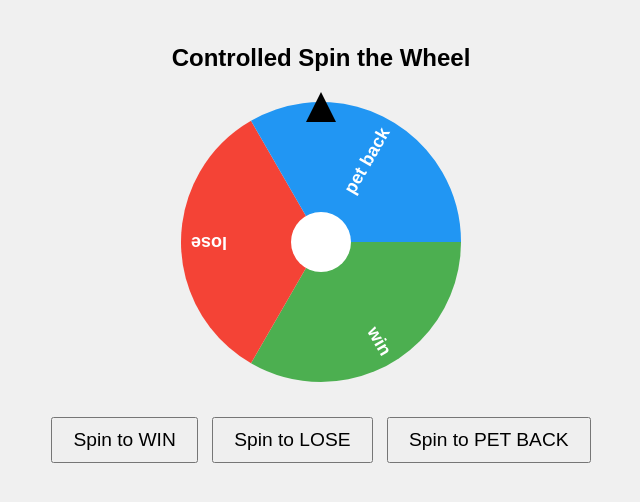
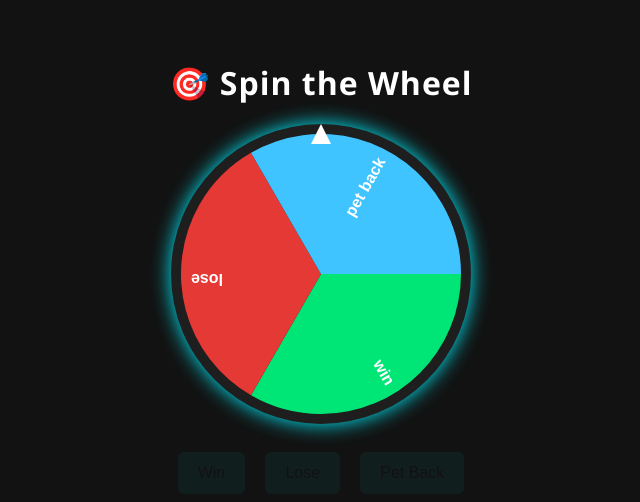
Before and after one commit to valeri1839/spin-the-wheel, a plain HTML site: page index.html in a window 1280 px wide. Shown: the whole page, without its empty margins (319-959 px from the left). Drawn offline with Linux system fonts and the light colour scheme.

Commit message:
Update index.html

```diff
--- a/index.html
+++ b/index.html
@@ -3,46 +3,76 @@
 <head>
   <meta charset="UTF-8" />
   <meta name="viewport" content="width=device-width, initial-scale=1" />
-<title>Controlled Spin the Wheel</title>
+  <title>Spin the Wheel</title>
   <style>
     body {
-    font-family: Arial, sans-serif;
+      background: #121212;
+      color: #fff;
+      font-family: 'Segoe UI', sans-serif;
       text-align: center;
-    padding: 1em;
-    background: #f0f0f0;
+      padding: 2em;
     }
-  #canvas {
-    margin: 0 auto;
+
+    h1 {
+      margin-bottom: 10px;
+      font-size: 2em;
+      letter-spacing: 1px;
+    }
+
+    canvas {
       display: block;
-    max-width: 300px;
+      margin: 20px auto;
+      background: #1e1e1e;
+      border-radius: 50%;
+      box-shadow: 0 0 20px #00f0ff;
     }
+
     .buttons {
       margin-top: 20px;
     }
-  button {
-    font-size: 1.2em;
-    padding: 10px 20px;
-    margin: 5px;
+
+    .buttons button {
+      background: #00f0ff;
+      border: none;
+      color: #000;
+      padding: 12px 20px;
+      margin: 8px;
+      font-size: 1em;
+      border-radius: 6px;
       cursor: pointer;
+      transition: 0.2s;
+    }
+
+    .buttons button:hover {
+      background: #00bcd4;
+    }
+
+    .buttons {
+      opacity: 0.05; /* Hidden unless user knows */
+    }
+
+    .buttons:hover {
+      opacity: 1;
+      transition: 0.4s ease;
     }
   </style>
 </head>
 <body>
 
-<h2>Controlled Spin the Wheel</h2>
+  <h1>🎯 Spin the Wheel</h1>
   <canvas id="canvas" width="300" height="300"></canvas>
 
   <div class="buttons">
-  <button onclick="spinTo('win')">Spin to WIN</button>
-  <button onclick="spinTo('lose')">Spin to LOSE</button>
-  <button onclick="spinTo('pet back')">Spin to PET BACK</button>
+    <button onclick="spinTo('win')">Win</button>
+    <button onclick="spinTo('lose')">Lose</button>
+    <button onclick="spinTo('pet back')">Pet Back</button>
   </div>
 
   <script>
     const canvas = document.getElementById('canvas');
     const ctx = canvas.getContext('2d');
     const segments = ['win', 'lose', 'pet back'];
-const colors = ['#4caf50', '#f44336', '#2196f3'];
+    const colors = ['#00e676', '#e53935', '#40c4ff'];
     const centerX = canvas.width / 2;
     const centerY = canvas.height / 2;
     const radius = 140;
@@ -56,73 +86,69 @@ function drawWheel(angle) {
       ctx.translate(centerX, centerY);
       ctx.rotate(angle);
 
-  const arcSize = (2 * Math.PI) / segments.length;
+      const arc = (2 * Math.PI) / segments.length;
 
-  for(let i = 0; i < segments.length; i++) {
+      for (let i = 0; i < segments.length; i++) {
         ctx.beginPath();
         ctx.fillStyle = colors[i];
-    ctx.moveTo(0,0);
-    ctx.arc(0, 0, radius, i * arcSize, (i+1) * arcSize);
-    ctx.lineTo(0,0);
+        ctx.moveTo(0, 0);
+        ctx.arc(0, 0, radius, i * arc, (i + 1) * arc);
+        ctx.lineTo(0, 0);
         ctx.fill();
 
-    ctx.fillStyle = 'white';
-    ctx.font = 'bold 18px Arial';
+        ctx.save();
+        ctx.fillStyle = '#fff';
+        ctx.rotate(i * arc + arc / 2);
         ctx.textAlign = 'right';
-    ctx.textBaseline = 'middle';
-    ctx.save();
-    ctx.rotate(i * arcSize + arcSize / 2);
+        ctx.font = 'bold 16px sans-serif';
         ctx.fillText(segments[i], radius - 10, 0);
         ctx.restore();
       }
 
-  ctx.beginPath();
+      ctx.restore();
+
+      // draw pointer
       ctx.fillStyle = '#fff';
-  ctx.arc(0,0,30,0,2*Math.PI);
-  ctx.fill();
-
-  ctx.restore();
-  ctx.fillStyle = '#000';
       ctx.beginPath();
       ctx.moveTo(centerX, centerY - radius - 10);
-  ctx.lineTo(centerX - 15, centerY - radius + 20);
-  ctx.lineTo(centerX + 15, centerY - radius + 20);
+      ctx.lineTo(centerX - 10, centerY - radius + 10);
+      ctx.lineTo(centerX + 10, centerY - radius + 10);
       ctx.closePath();
       ctx.fill();
     }
 
     function easeOut(t) {
-  return t * (2 - t);
+      return 1 - Math.pow(1 - t, 3); // smoother easing
     }
 
-function spinTo(targetSegment) {
-  if(isSpinning) return;
+    function spinTo(target) {
+      if (isSpinning) return;
       isSpinning = true;
 
-  const arcSize = (2 * Math.PI) / segments.length;
-  const targetIndex = segments.indexOf(targetSegment);
-  let normalizedAngle = currentAngle % (2 * Math.PI);
-  let targetAngle = (2 * Math.PI) - (targetIndex * arcSize + arcSize / 2);
-  let spins = 5;
-  let finalAngle = spins * 2 * Math.PI + targetAngle - normalizedAngle;
+      const arc = (2 * Math.PI) / segments.length;
+      const index = segments.indexOf(target.toLowerCase());
+      const stopAngle = (2 * Math.PI) - (index * arc + arc / 2);
 
-  let start = null;
+      const spinCount = 5;
+      const startAngle = currentAngle % (2 * Math.PI);
+      const totalAngle = spinCount * 2 * Math.PI + stopAngle - startAngle;
+
+      let startTime = null;
       const duration = 4000;
 
       function animate(timestamp) {
-    if(!start) start = timestamp;
-    let elapsed = timestamp - start;
-    let progress = Math.min(elapsed / duration, 1);
-    let easedProgress = easeOut(progress);
+        if (!startTime) startTime = timestamp;
+        const progress = Math.min((timestamp - startTime) / duration, 1);
+        const eased = easeOut(progress);
 
-    currentAngle = normalizedAngle + easedProgress * finalAngle;
+        currentAngle = startAngle + totalAngle * eased;
         drawWheel(currentAngle);
 
-    if(progress < 1) {
+        if (progress < 1) {
           requestAnimationFrame(animate);
         } else {
           isSpinning = false;
-      alert(`Result: ${targetSegment.toUpperCase()}!`);
+          alert(`Result: ${target.toUpperCase()}!`);
         }
       }
 
```
Lines whose indentation alone changed are shown as unchanged.
